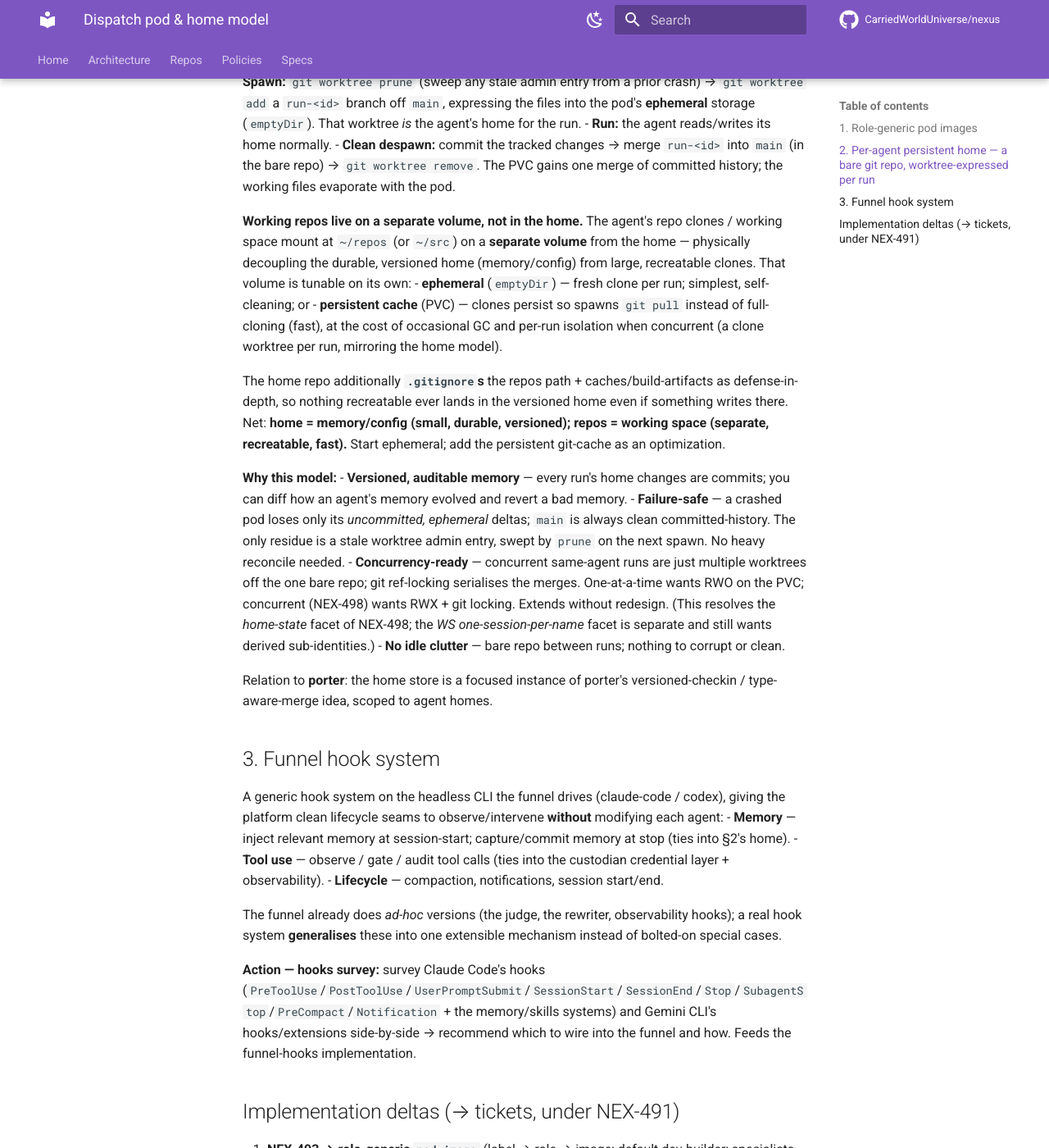
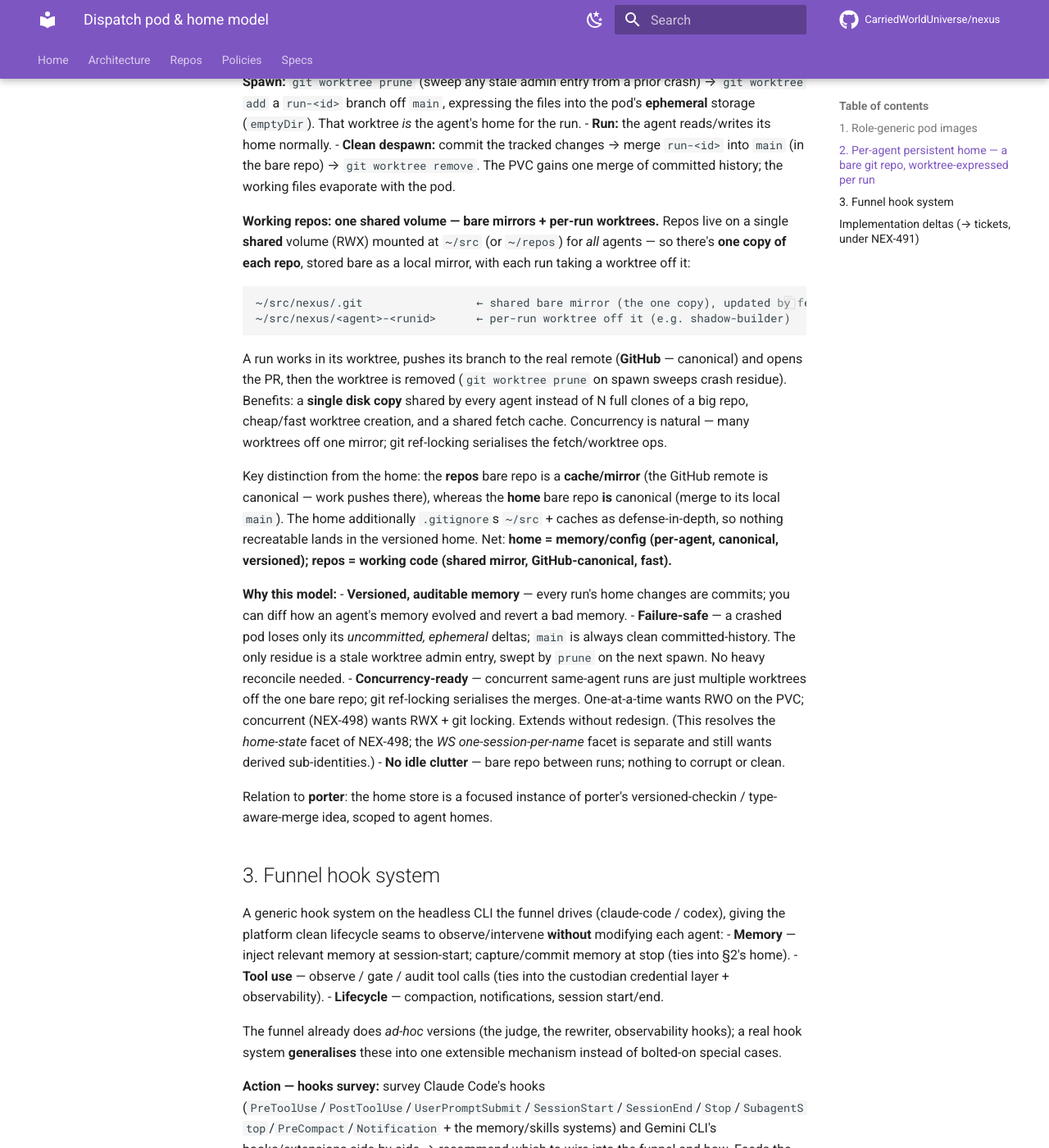
Before and after one commit to CarriedWorldUniverse/nexus, an MkDocs documentation site: the page built from docs/2026-06-08-dispatch-pod-and-home-model.md, in a window 1280 px wide and 1400 px high, scrolled down 799 px. Shown: the whole window at 82% size. Built offline with MkDocs 1.6.1 and Material for MkDocs 9.7.7, drawn with Linux system fonts in a browser that asks for light colours; comment, search, counter and statistics services are not loaded; some of the changed text lies outside the part shown.

Commit message:
docs: repos = one shared bare-mirror volume + per-run worktrees
Refine: working repos live on a single SHARED volume (~/src) — one bare mirror
per repo (~/src/<repo>/.git) shared by all agents, per-run worktrees
(~/src/<repo>/<agent>-<runid>) pushing to GitHub (canonical). One disk copy vs
N clones; fast worktree creation; shared fetch cache. Distinct from the home
repo (which is canonical, merge-to-local-main).

Co-Authored-By: Claude Opus 4.8 <noreply@anthropic.com>

````diff
--- a/docs/2026-06-08-dispatch-pod-and-home-model.md
+++ b/docs/2026-06-08-dispatch-pod-and-home-model.md
@@ -20,11 +20,14 @@ This is the **memory/continuity layer** — what makes a dispatched agent a real
 - **Run:** the agent reads/writes its home normally.
 - **Clean despawn:** commit the tracked changes → merge `run-<id>` into `main` (in the bare repo) → `git worktree remove`. The PVC gains one merge of committed history; the working files evaporate with the pod.
 
-**Working repos live on a separate volume, not in the home.** The agent's repo clones / working space mount at `~/repos` (or `~/src`) on a **separate volume** from the home — physically decoupling the durable, versioned home (memory/config) from large, recreatable clones. That volume is tunable on its own:
-- **ephemeral** (`emptyDir`) — fresh clone per run; simplest, self-cleaning; or
-- **persistent cache** (PVC) — clones persist so spawns `git pull` instead of full-cloning (fast), at the cost of occasional GC and per-run isolation when concurrent (a clone worktree per run, mirroring the home model).
+**Working repos: one shared volume — bare mirrors + per-run worktrees.** Repos live on a single **shared** volume (RWX) mounted at `~/src` (or `~/repos`) for *all* agents — so there's **one copy of each repo**, stored bare as a local mirror, with each run taking a worktree off it:
+```
+~/src/nexus/.git                 ← shared bare mirror (the one copy), updated by fetch
+~/src/nexus/<agent>-<runid>      ← per-run worktree off it (e.g. shadow-builder)
+```
+A run works in its worktree, pushes its branch to the real remote (**GitHub** — canonical) and opens the PR, then the worktree is removed (`git worktree prune` on spawn sweeps crash residue). Benefits: a **single disk copy** shared by every agent instead of N full clones of a big repo, cheap/fast worktree creation, and a shared fetch cache. Concurrency is natural — many worktrees off one mirror; git ref-locking serialises the fetch/worktree ops.
 
-The home repo additionally **`.gitignore`s** the repos path + caches/build-artifacts as defense-in-depth, so nothing recreatable ever lands in the versioned home even if something writes there. Net: **home = memory/config (small, durable, versioned); repos = working space (separate, recreatable, fast).** Start ephemeral; add the persistent git-cache as an optimization.
+Key distinction from the home: the **repos** bare repo is a **cache/mirror** (the GitHub remote is canonical — work pushes there), whereas the **home** bare repo **is** canonical (merge to its local `main`). The home additionally `.gitignore`s `~/src` + caches as defense-in-depth, so nothing recreatable lands in the versioned home. Net: **home = memory/config (per-agent, canonical, versioned); repos = working code (shared mirror, GitHub-canonical, fast).**
 
 **Why this model:**
 - **Versioned, auditable memory** — every run's home changes are commits; you can diff how an agent's memory evolved and revert a bad memory.
@@ -48,6 +51,6 @@ The funnel already does *ad-hoc* versions (the judge, the rewriter, observabilit
 ## Implementation deltas (→ tickets, under NEX-491)
 
 1. **NEX-493 → role-generic `pod_image`** (label → role → image; default dev-builder; specialists override). *(refine)*
-2. **Per-agent home = bare-repo worktree-merge store** — PVC bare repo per agent; pod entrypoint does prune+worktree-add (spawn) and commit+merge+remove (despawn); `EnsureHomeRepo(agent)` alongside the keyfile-secret ensure. Plus a **separate repos volume** at `~/repos`/`~/src` (ephemeral, or persistent git-cache) for working clones; home `.gitignore`s recreatable paths as defense. *(new)*
+2. **Per-agent home = bare-repo worktree-merge store** — PVC bare repo per agent; pod entrypoint does prune+worktree-add (spawn) and commit+merge+remove (despawn); `EnsureHomeRepo(agent)` alongside the keyfile-secret ensure. Plus a **shared repos volume** at `~/src` — one bare mirror per repo (`~/src/<repo>/.git`) shared by all agents, per-run worktrees (`~/src/<repo>/<agent>-<runid>`) pushing to GitHub (canonical); home `.gitignore`s `~/src`+caches as defense. *(new)*
 3. **Funnel hook system** — generic hooks on the headless CLI (memory / tool-use / lifecycle), generalising the judge+rewriter+observability. *(new)*
 4. **Hooks survey** — CC + Gemini CLI hooks → funnel recommendation. *(research, feeds #3)*
````
